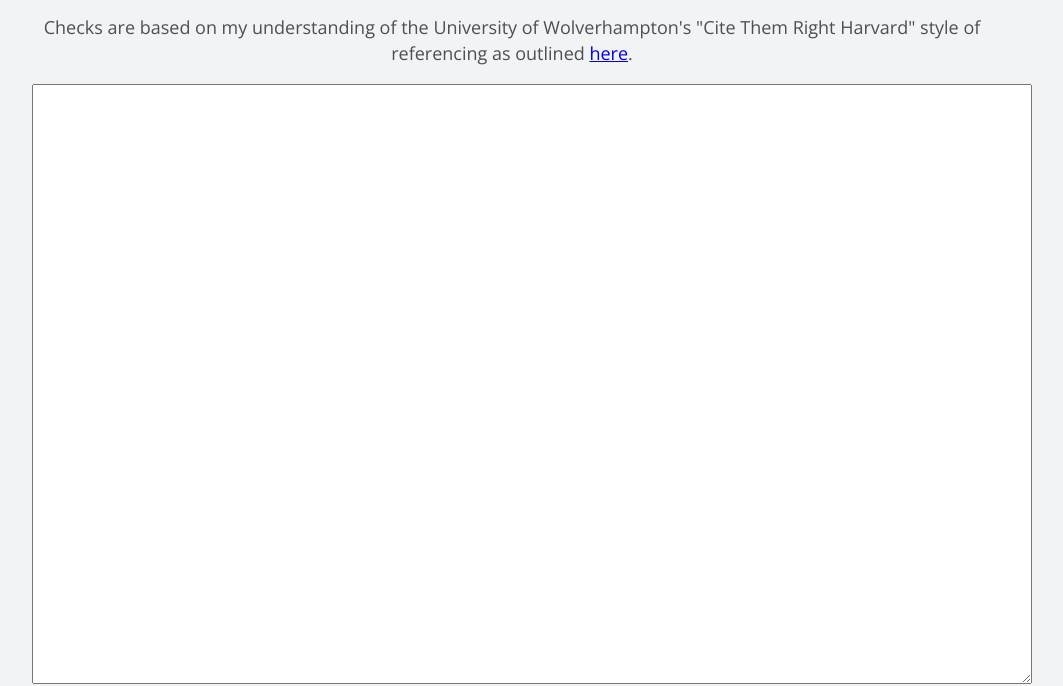
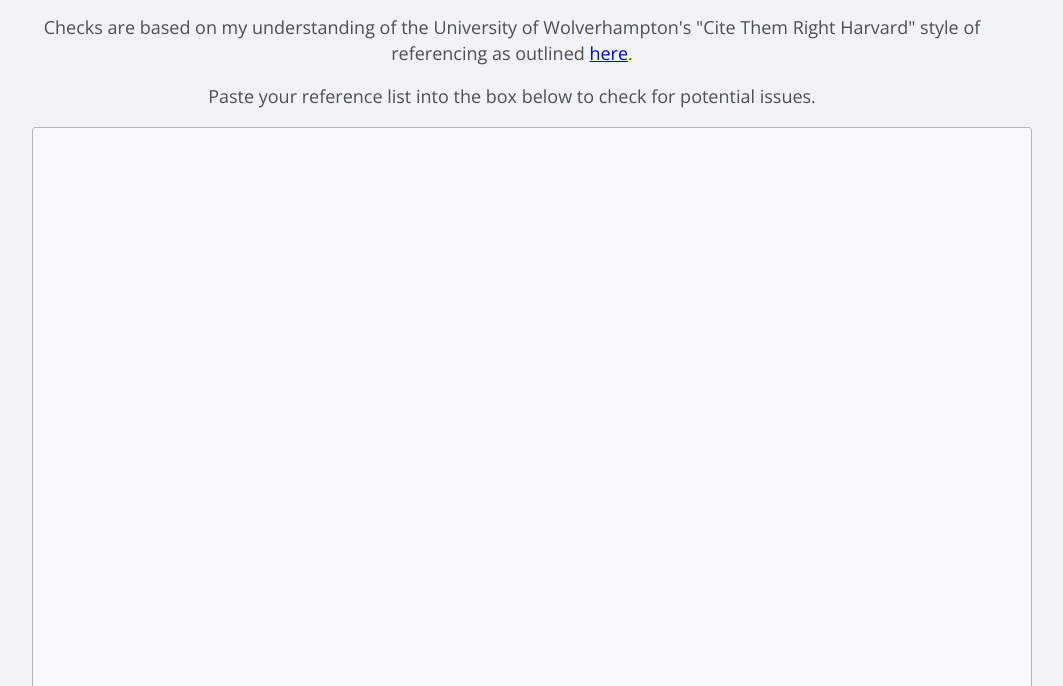
Before and after one commit to ljdyer/reference-checker, a plain HTML site: page site/index.html in a window 1280 px wide. Shown: the part 93-779 px from the top of the page, without its empty margins (128-1191 px from the left). Drawn offline with nearby package versions, Linux system fonts and the light colour scheme; a web font is replaced by a local one.

Commit message:
fix file structure

```diff
--- a/site/index.html
+++ b/site/index.html
@@ -6,16 +6,16 @@
 		<link href="https://fonts.googleapis.com/css?family=Open+Sans:400,700|Droid+Sans+Mono" rel="stylesheet">
 		<script src="https://ajax.googleapis.com/ajax/libs/jquery/3.2.1/jquery.min.js"></script>
 		<!-- highlight-within-textarea CSS/JS -->
-		<link href="css/jquery.highlight-within-textarea.css" rel="stylesheet">
-		<script src="js/jquery.highlight-within-textarea.js"></script>
+		<link href="./css/jquery.highlight-within-textarea.css" rel="stylesheet">
+		<script src="./js/jquery.highlight-within-textarea.js"></script>
 		<!-- Custom styles for highlight-within-textarea -->
-		<link href="css/hwt-custom.css" rel="stylesheet">
+		<link href="./css/hwt-custom.css" rel="stylesheet">
 		<!-- General styles -->
-		<link href="css/style.css" rel="stylesheet">
-		<link href="css/tooltip.css" rel="stylesheet">
+		<link href="./css/style.css" rel="stylesheet">
+		<link href="./css/tooltip.css" rel="stylesheet">
 		<!-- My JS -->
-		<script type="text/javascript" src="js/checks.js"></script>
-		<script type="text/javascript" src="js/main.js"></script>
+		<script type="text/javascript" src="./js/checks.js"></script>
+		<script type="text/javascript" src="./js/main.js"></script>
 	</head>
 
 	<body>
```
Also changed, not shown: site/js/checks.js (renamed from site/checks.js), site/js/jquery.highlight-within-textarea.js (renamed from site/jquery.highlight-within-textarea.js), site/js/main.js (renamed from site/main.js).
